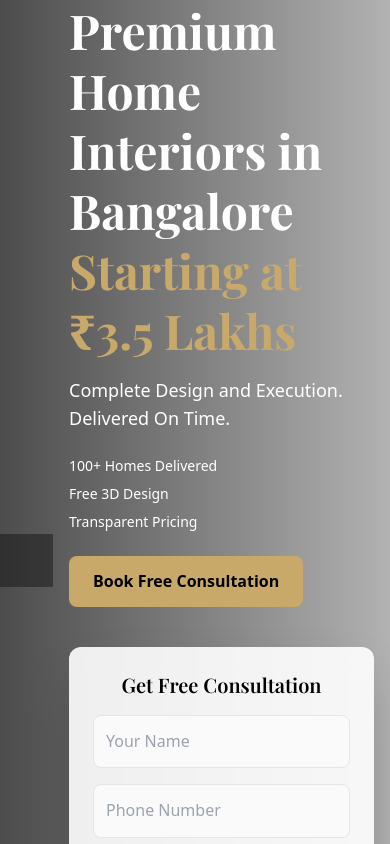
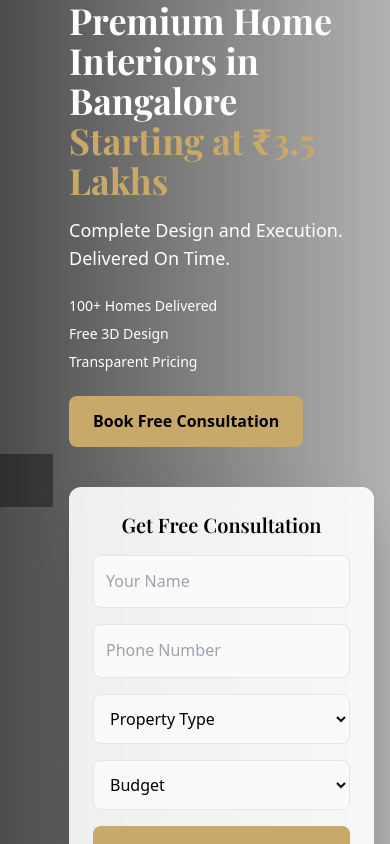
Before and after one commit to deepuv-hub/Denova_Interiors_Website, a React (Create React App) app in the folder frontend/: page /lp/interior-design-bangalore in a window 390 px wide. Shown: the top 844 px of the page. Built offline with nearby package versions, Linux system fonts and the light colour scheme; grey boxes are pictures that could not be loaded.

Commit message:
Final performance optimization: reduced TBT, delayed rendering, improved LCP handling

```diff
--- a/frontend/src/pages/AdsLanding.jsx
+++ b/frontend/src/pages/AdsLanding.jsx
@@ -66,7 +66,7 @@ const AdsLanding = () => {
     <div className="bg-white text-gray-800 font-sans">
 
       {/* HERO */}
-      <section className="relative min-h-[70vh] md:min-h-[85vh] flex items-center">
+      <section className="relative min-h-[60vh] md:min-h-[70vh] flex items-center">
 
         {/* ✅ IMAGE CONTAINER */}
         <picture>
@@ -75,7 +75,7 @@ const AdsLanding = () => {
   <img
     src="/images/hero2.webp"
     alt="Premium Home Interiors in Bangalore"
-    loading="eager"
+    loading="lazy"
     fetchPriority="high"
     width="1200"
     height="1193"
@@ -89,7 +89,7 @@ const AdsLanding = () => {
         <div className="relative z-10 max-w-6xl mx-auto px-4 grid md:grid-cols-2 gap-10 text-white">
 
           <div>
-            <h1 className="text-5xl font-bold leading-tight">
+            <h1 className="text-4xl font-bold">
               Premium Home Interiors in Bangalore
               <span className="block text-[#C8A96A]">
                 Starting at ₹3.5 Lakhs
```
